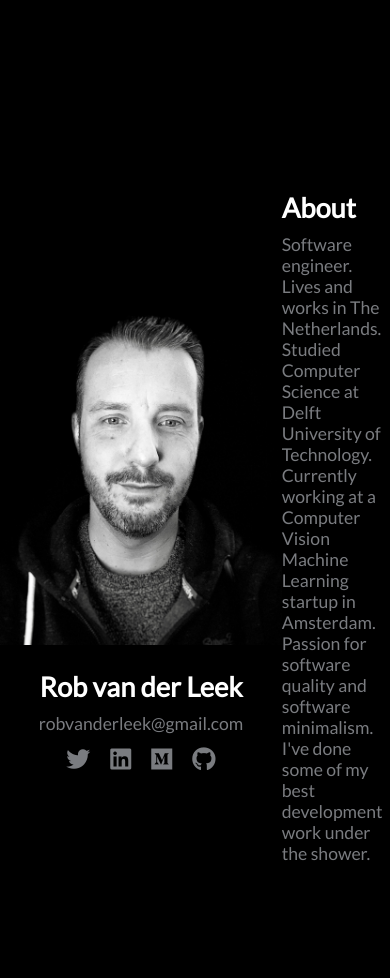
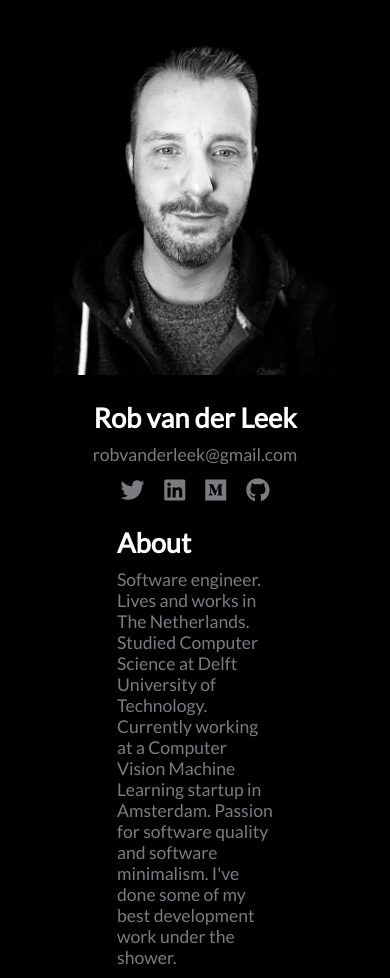
Before and after one commit to robvanderleek/robvanderleek.github.io, a React (Create React App) app: page / in a window 390 px wide. Before the commit the page ends 874 px from the top, so only its background shows below. Built offline with nearby package versions, Linux system fonts and the light colour scheme.

Commit message:
Make it a bit more responsive

```diff
--- a/src/App.css
+++ b/src/App.css
@@ -1,6 +1,11 @@
 @import url('https://fonts.googleapis.com/css?family=Lato&display=swap');
 
+html {
+  height: 100%;
+}
+
 body {
+  height: 100%;
   margin: 0;
   padding: 0;
   font-family: 'Lato', sans-serif;
@@ -8,6 +13,10 @@ body {
   color: #7A7C80;
   -webkit-font-smoothing: antialiased;
   -moz-osx-font-smoothing: grayscale;
+}
+
+#root {
+  height: 100%;
 }
 
 h2, .white {
--- a/src/App.js
+++ b/src/App.js
@@ -5,7 +5,6 @@ import profile_picture from './static/media/me-2020-1200x1597.jpg';
 
 function App() {
     return (
-        <div>
         <Main>
             <Contact>
                 <img src={profile_picture} alt="This is me" height="375"/>
@@ -26,7 +25,6 @@ function App() {
                     development work under the shower.</p>
             </Info>
         </Main>
-        </div>
     );
 }
 
--- a/src/App.style.js
+++ b/src/App.style.js
@@ -4,10 +4,15 @@ export const Main = styled.div`
     display: flex;
     align-items: center;
     justify-content: center;
+    flex-direction: column;
+
+    @media (min-width: 1060px) {
+        height: 100%;
+        flex-direction: row;
+    }
 `;
 
 export const Contact = styled.div`
-    padding-top: 20vh;
     text-align: center;
     & > p {
         font-size: 1.1rem;
@@ -25,9 +30,7 @@ export const Contact = styled.div`
 `;
 
 export const Info = styled.div`
-    padding-top: 20vh;
     width: 40%;
-
     & > h2 {
         font-size: 1.7rem;
         margin-bottom: 10px;
```
Lines whose indentation alone changed are shown as unchanged.
